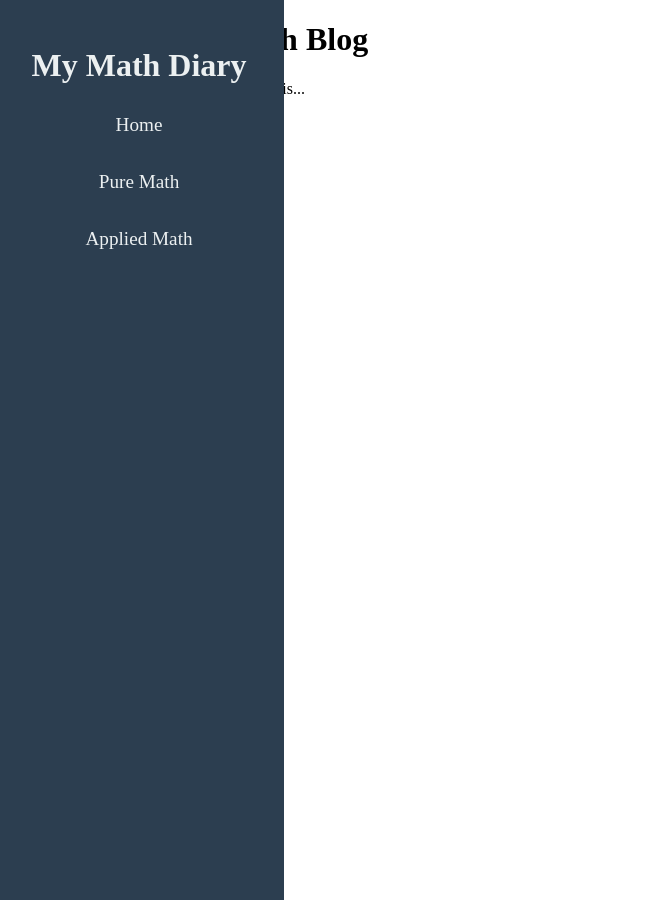
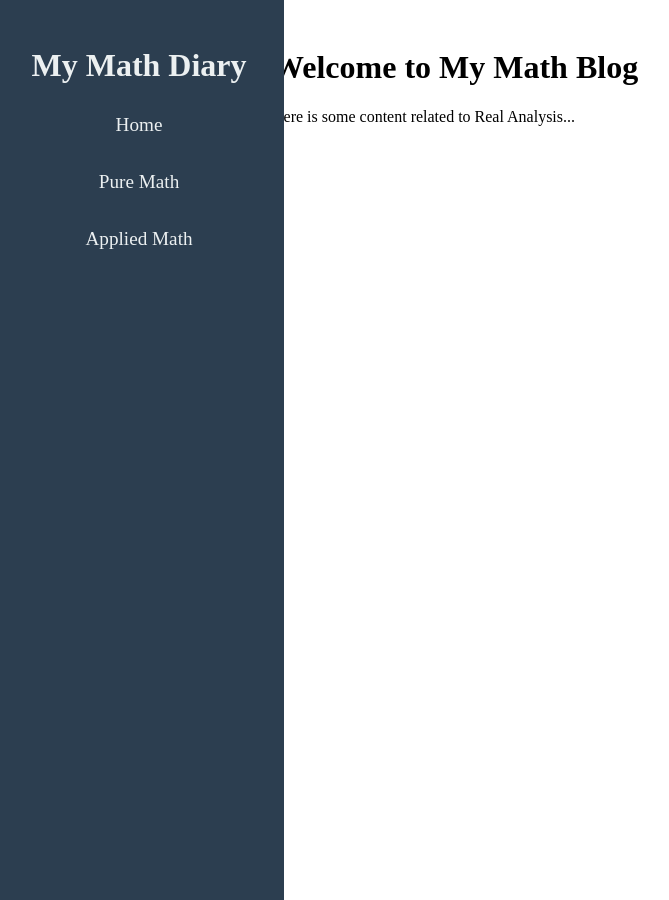
Before and after one commit to GitDisciplined/GitDisciplined.github.io, a Jekyll site: the page built from index.md, in a window 1280 px wide. Shown: the whole page, without its empty margins (6-675 px from the left). Built offline with Jekyll 4.4.1, drawn with Linux system fonts in a browser that asks for light colours.

Commit message:
Update default.html

```diff
--- a/_layouts/default.html
+++ b/_layouts/default.html
@@ -10,13 +10,14 @@
   </script>
 </head>
 <body>
-  {% include sidebar.html %}
+  {% include sidebar.html %} <!-- Include sidebar -->
 
   <!-- ✅ WRAP CONTENT IN A DIV -->
-  <div class="content">
-     <h1>Welcome to My Math Blog</h1>
-  <p>Here is some content related to Real Analysis...</p>
-  <!-- Add your blog content here -->
+  <div class="main-content">
+    <h1>Welcome to My Math Blog</h1>
+    <p>Here is some content related to Real Analysis...</p>
+    <!-- Add your blog content here -->
   </div>
+
 </body>
 </html>
```
